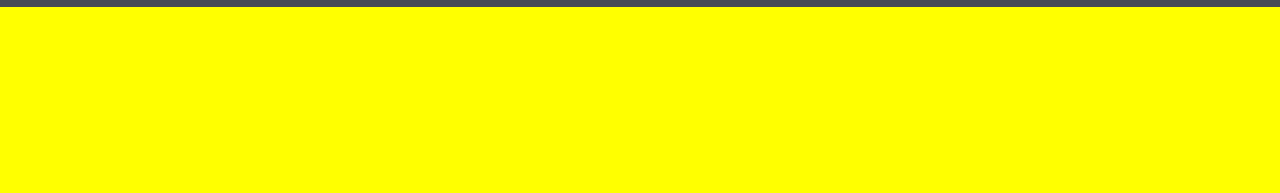
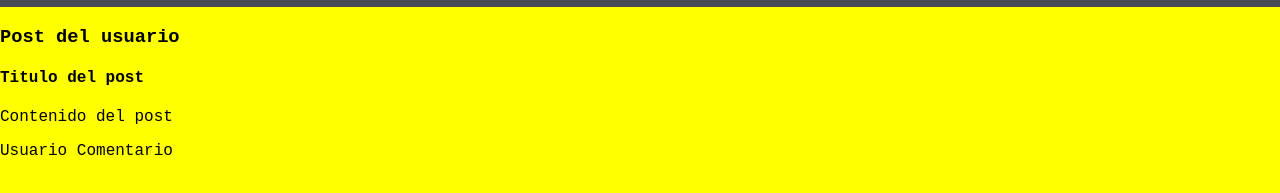
Before and after one commit to DanielM707/practice-git1, a plain HTML site: page index.html in a window 1280 px wide. Shown: the part 63-256 px from the top of the page. Drawn offline with Linux system fonts and the light colour scheme; a web font is replaced by a local one.

Commit message:
Add post html

```diff
--- a/index.html
+++ b/index.html
@@ -13,5 +13,13 @@
       <img class="logo" alt="" src="img/logo.png"/>
       <h1>Blog Curso Git</h1>
     </div>
+    <div class="container" id="content">
+      <h3>Post del usuario</h3>
+      <div class="post">
+	<h4>Titulo del post</h4>
+	<div>Contenido del post</div>
+	<p><span>Usuario</span> Comentario</p>
+      </div>
+    </div>
   </body>
 </html>
```
